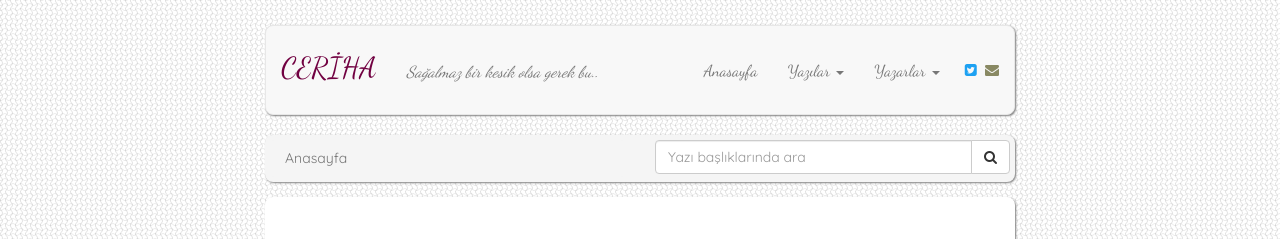
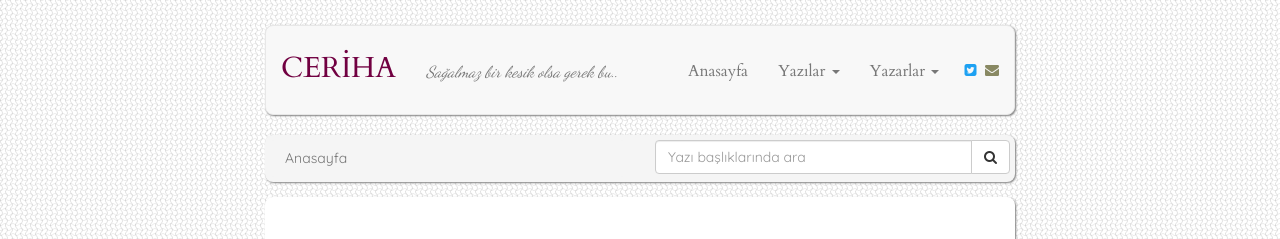
Before and after one commit to muhammedaydogdu/muhammedaydogdu.github.io, a Jekyll site: the page built from index.html, in a window 1280 px wide. Shown: the top 239 px of the page. Built offline with Jekyll 4.4.1, drawn with Linux system fonts in a browser that asks for light colours; some web fonts are replaced; the list of posts is cut into pages by our own code.

Commit message:
Update style.css

```diff
--- a/css/style.css
+++ b/css/style.css
@@ -37,7 +37,7 @@ h2 {
 
 .container .navbar {
   margin-top: 25px;
-  font-family: "Dancing Script", "Times New Roman", serif;
+  font-family: "Cardo", "Times New Roman", serif;
   padding: 15px 0 15px 0;
   box-shadow: 1px 1px 2px grey;
   font-size: 16px;
```
